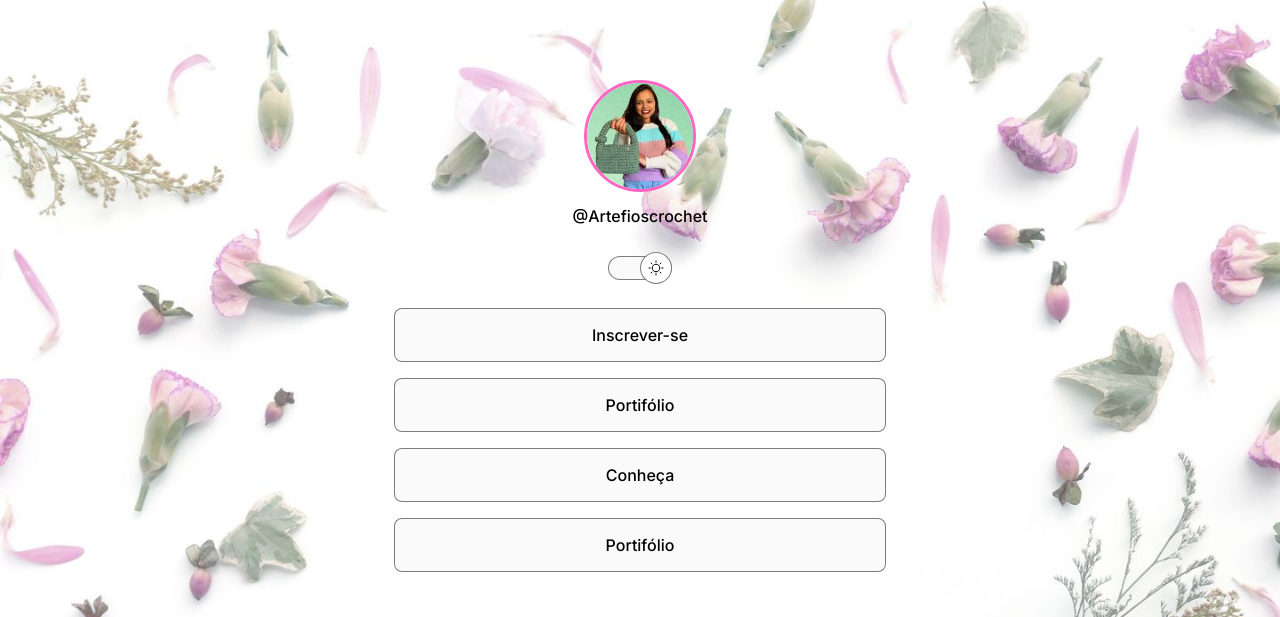
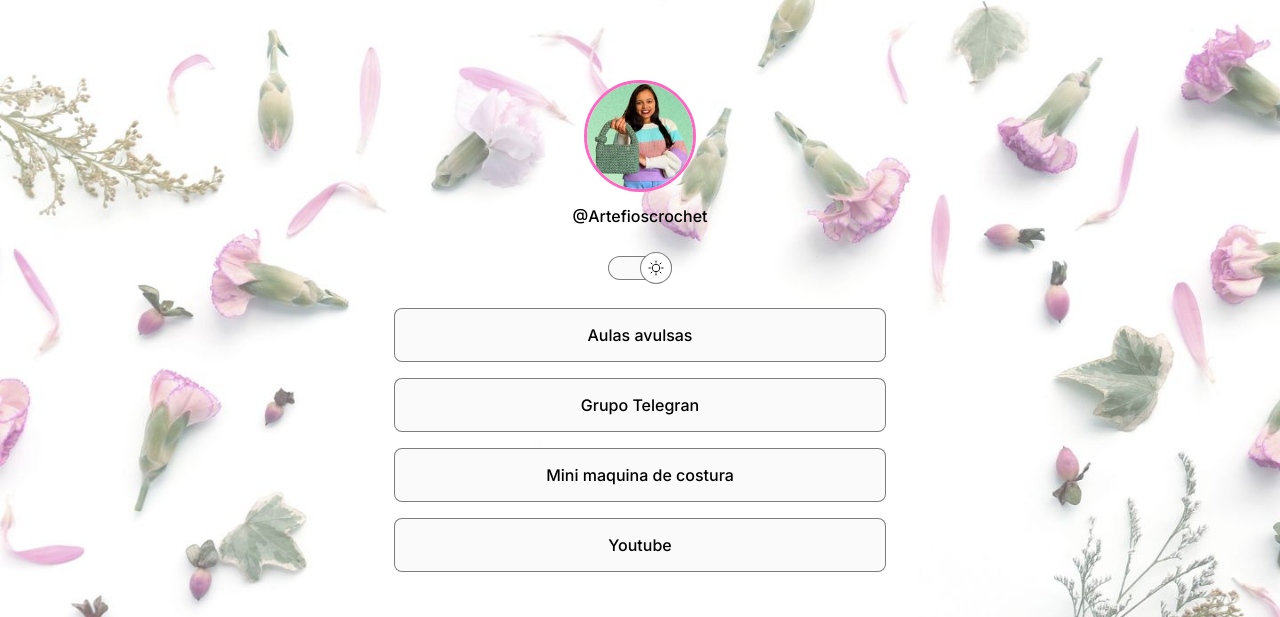
Before and after one commit to ismael-figueiredo/Links-inteligentes, a plain HTML site: page index.html in a window 1280 px wide. Shown: the top 617 px of the page. Drawn offline with nearby package versions, Linux system fonts and the light colour scheme.

Commit message:
alteração nos links

```diff
--- a/index.html
+++ b/index.html
@@ -24,16 +24,16 @@
       </div>
       <ul>
         <li>
-          <a href="#" target="_blank">Inscrever-se</a>
+          <a href="https://hotmart.com/pt-br/club/arte-fios-crochet?from=HomePage" target="_blank">Aulas avulsas</a>
         </li>
         <li>
-          <a href="#" target="_blank">Portifólio</a>
+          <a href="https://t.me/+qA7JqHgUauwxNTgx" target="_blank">Grupo Telegran</a>
         </li>
         <li>
-          <a href="#" target="_blank">Conheça</a>
+          <a href="https://shope.ee/2q3VNd74M4" target="_blank">Mini maquina de costura</a>
         </li>
         <li>
-          <a href="#" target="_blank">Portifólio</a>
+          <a href="https://www.youtube.com/@artfioscrochet" target="_blank">Youtube</a>
         </li>
       </ul>
       <div id="social-icons">
```
